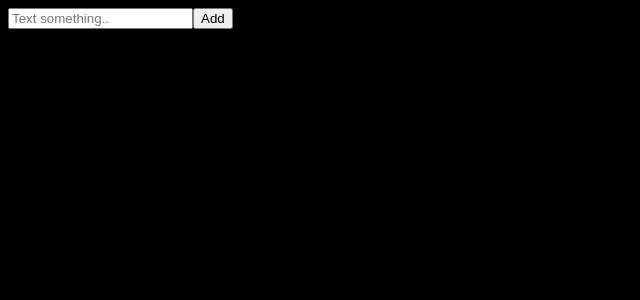
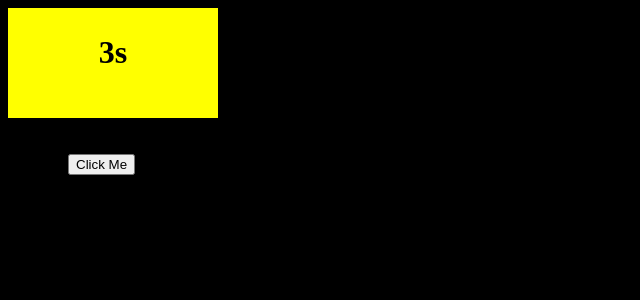
Before and after one commit to Viswajith2003/React-workout, a React (Vite) app: page / in a window 1280 px wide. Shown: the top 300 px of the page, without its empty margins (0-640 px from the left). Built offline with nearby package versions, Linux system fonts and the light colour scheme.

Commit message:
useEffect timer 3 sec disabled

```diff
--- a/src/App.jsx
+++ b/src/App.jsx
@@ -8,6 +8,8 @@ import ChangeBgColor from "./useStateWorkout/changeBgColor";
 import RevText from "./useStateWorkout/revText";
 import TextCount from "./useStateWorkout/textCount";
 import AddRemoveItem from "./useStateWorkout/addRemoveItem";
+import FindLongestWord from "./useStateWorkout/findLongestWord";
+import DisableBtn from "./useEffectWorkout/disableBtn";
 
 export default function App() {
 
@@ -21,7 +23,10 @@ export default function App() {
       {/* <ChangeBgColor/> */}
       {/* <RevText/> */}
       {/* <TextCount/> */}
-      <AddRemoveItem/>
+      {/* <AddRemoveItem/> */}
+      {/* <FindLongestWord/> */}
+
+      <DisableBtn/>
     </div>
   );
 }
--- /dev/null
+++ b/src/useEffectWorkout/disableBtn.jsx
@@ -0,0 +1,44 @@
+import React, { useEffect, useState } from "react";
+
+export default function DisableBtn() {
+  const [disable, setDisable] = useState(true);
+  const [click, setClick] = useState(false);
+
+  useEffect(() => {
+    if (click) {
+      setTimeout(() => {
+        setDisable(false);
+        setClick(false);
+      }, 3000);
+    }
+    // return () => clearTimeout(timer);
+  }, [click]);
+  function clickTimer() {
+    setClick(true);
+  }
+
+  return (
+    <div>
+      {disable && (
+        <div
+          style={{
+            background: "yellow",
+            color: "black",
+            padding: "5px",
+            width: "200px",
+            height: "100px",
+          }}
+        >
+          <center style={{ marginTop: "5px" }}>
+            <h1>3s</h1>
+          </center>
+        </div>
+      )}
+      <br />
+      <br />
+      <button onClick={clickTimer} style={{ marginLeft: "60px" }}>
+        Click Me
+      </button>
+    </div>
+  );
+}
--- /dev/null
+++ b/src/useStateWorkout/findLongestWord.jsx
@@ -0,0 +1,36 @@
+import React, { useState } from "react";
+
+export default function FindLongestWord() {
+  const [text, setText] = useState("");
+  const [output, setOutput] = useState("");
+
+  const handleChange = (e) => {
+    setText(e.target.value);
+  };
+  const findLongWord = (str) => {
+    // let longest = "";
+    // let s = str.split(" ");
+    // for (let word of s) {
+    //   if (word.length > longest.length) {
+    //     longest = word;
+    //   }
+    // }
+
+    let longest = str
+      .split(" ")
+      .reduce((a, b) => (a.length > b.length ? a : b));
+    setOutput(longest);
+  };
+  return (
+    <div>
+      <input
+        type="text"
+        placeholder="Enter something.."
+        onChange={handleChange}
+        value={text}
+      />
+      <button onClick={() => findLongWord(text)}>Get LongestWord</button>
+      <p>{output}</p>
+    </div>
+  );
+}
```
